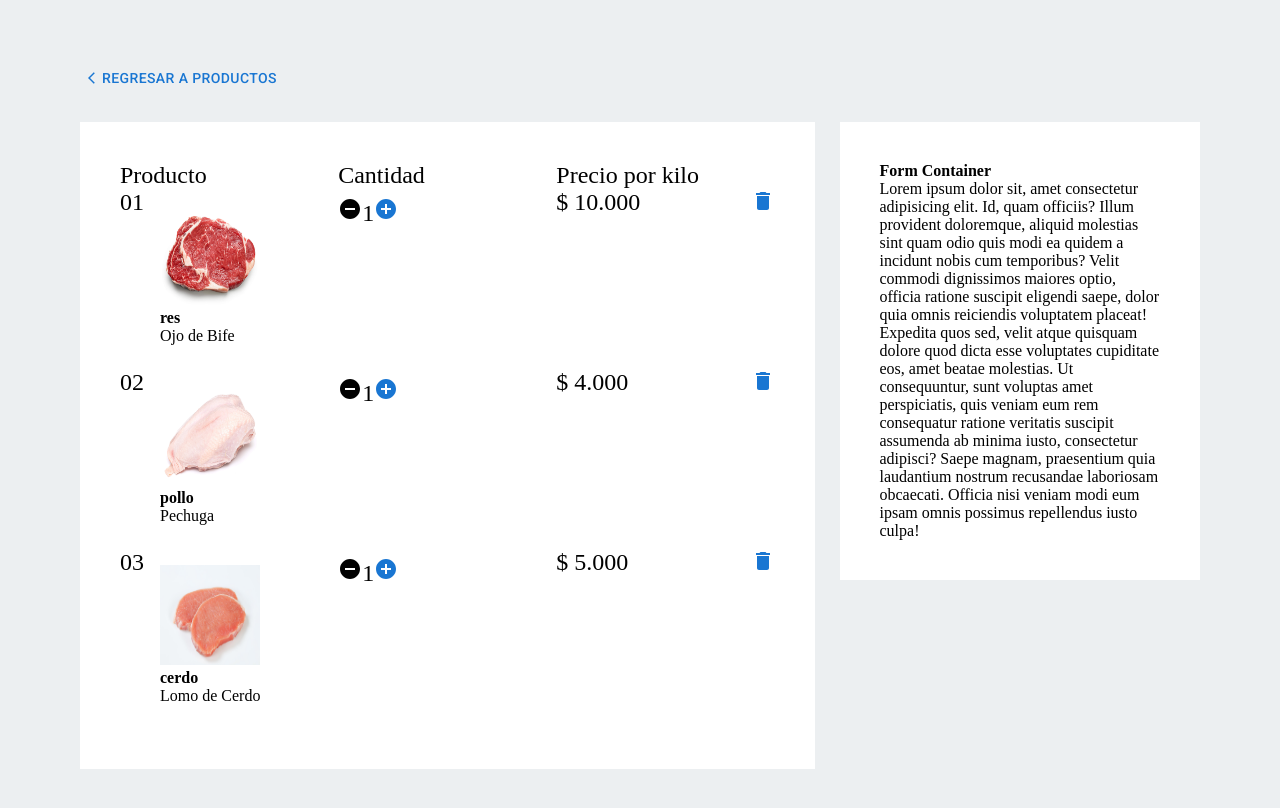
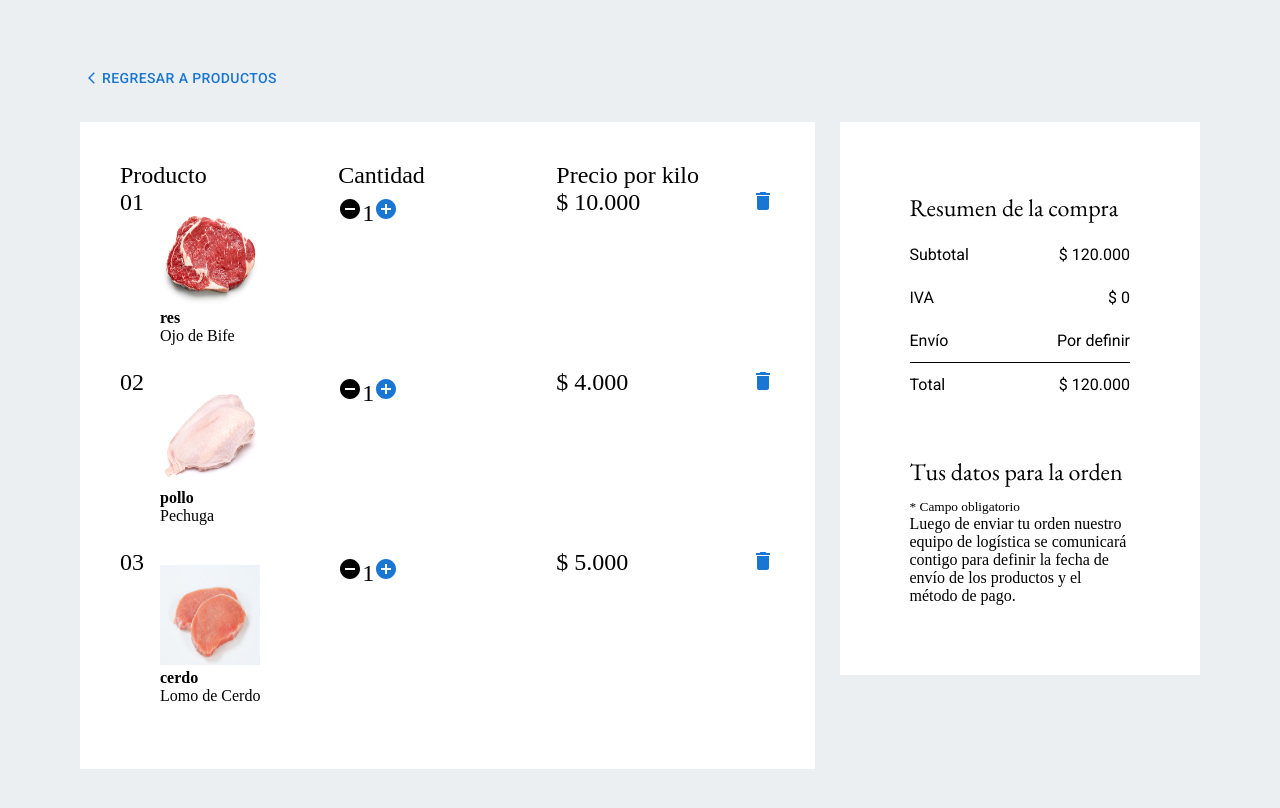
Before and after one commit to MychelGarzon/meatShop, a React (Vite) app: page /cart in a window 1280 px wide. Shown: the top 808 px of the page. Built offline with nearby package versions, Linux system fonts and the light colour scheme.

Commit message:
start of form

```diff
--- /dev/null
+++ b/src/components/cartForm/CartForm.module.css
@@ -0,0 +1,36 @@
+.cart-form {
+  padding: 30px;
+}
+
+.flex {
+  display: flex;
+  justify-content: space-between;
+}
+
+.total-container {
+  padding-bottom: 50px;
+}
+
+.total-container > div:not(:first-child) {
+  padding: 12px 0;
+  font-family: Roboto;
+  font-size: 16px;
+  font-weight: 400;
+}
+
+.total {
+  font-weight: 500;
+  font-size: 24px;
+}
+
+.line {
+  border-bottom: 1px solid #000;
+}
+
+.title {
+  font-family: 'Eb Garamond';
+  font-size: 24px;
+  font-weight: 500;
+  padding-bottom: 10px;
+  font-weight: 400;
+}
--- /dev/null
+++ b/src/components/cartForm/CartForm.tsx
@@ -0,0 +1,57 @@
+import styles from './CartForm.module.css';
+
+interface FormData {
+  name: string;
+  city: string;
+  address: string;
+  neighborhood: string;
+  town: string;
+  phone: string;
+  email: string;
+  message?: string;
+}
+
+const CartForm: React.FC = () => {
+  const formData: FormData[] = [];
+
+  console.log(formData)
+
+  return <div className={styles['cart-form']}>
+    <div className={styles['total-container']}>
+      <div className={styles.title}>
+        <p>Resumen de la compra</p>
+      </div>
+      <div className={styles.flex}>
+        <p>Subtotal</p>
+        <p>$ 120.000</p>
+      </div>
+      <div className={styles.flex}>
+        <p>IVA</p>
+        <p>$ 0</p>
+      </div>
+      <div className={`${styles.flex} ${styles.line}`}>
+        <p>Envío</p>
+        <p>Por definir</p>
+      </div>
+      <div className={`${styles.flex} ${styles.total}`}>
+        <p>Total</p>
+        <p>$ 120.000</p>
+      </div>
+    </div>
+
+    <div>
+      <p className={styles.title}>Tus datos para la orden</p>
+      <small className={styles.small}>* Campo obligatorio</small>
+    </div>
+
+    <form>
+
+    </form>
+
+    <div>
+      <p>Luego de enviar tu orden nuestro equipo de logística se comunicará contigo para definir la fecha de envío de los productos y el método de pago.</p>
+    </div>
+  </div>
+}
+
+export default CartForm;
--- a/src/routes/shoppingCart/ShoppingCart.tsx
+++ b/src/routes/shoppingCart/ShoppingCart.tsx
@@ -5,6 +5,7 @@ import { Button } from '@mui/material'
 import ArrowBackIosIcon from '@mui/icons-material/ArrowBackIos'
 
 import Cart from '../../components/cart/Cart'
+import CartForm from '../../components/cartForm/CartForm'
 
 const ShoppingCart: React.FC = () => {
     return (
@@ -18,7 +19,9 @@ const ShoppingCart: React.FC = () => {
                 <div className={`${styles.col} ${styles['left-col']}`}>
                     <Cart />
                 </div>
-                <div className={`${styles.col} ${styles['right-col']}`}><h4>Form Container</h4><p>Lorem ipsum dolor sit, amet consectetur adipisicing elit. Id, quam officiis? Illum provident doloremque, aliquid molestias sint quam odio quis modi ea quidem a incidunt nobis cum temporibus? Velit commodi dignissimos maiores optio, officia ratione suscipit eligendi saepe, dolor quia omnis reiciendis voluptatem placeat! Expedita quos sed, velit atque quisquam dolore quod dicta esse voluptates cupiditate eos, amet beatae molestias. Ut consequuntur, sunt voluptas amet perspiciatis, quis veniam eum rem consequatur ratione veritatis suscipit assumenda ab minima iusto, consectetur adipisci? Saepe magnam, praesentium quia laudantium nostrum recusandae laboriosam obcaecati. Officia nisi veniam modi eum ipsam omnis possimus repellendus iusto culpa!</p></div>
+                <div className={`${styles.col} ${styles['right-col']}`}>
+                    <CartForm />
+                </div>
             </div>
         </div>
     )
```
